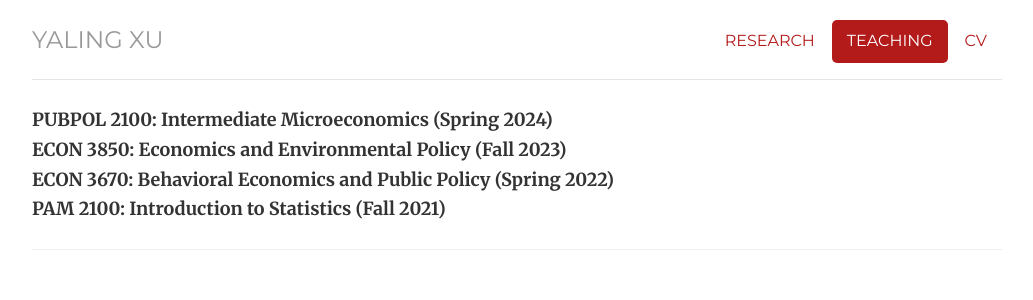
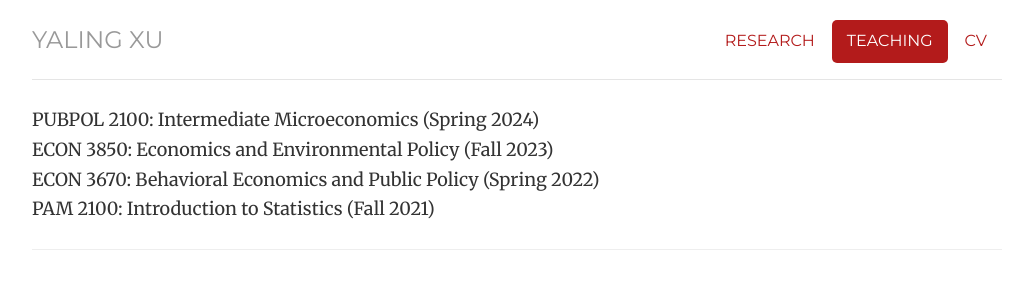
Before and after one commit to yalingx/yalingx.github.io, a Jekyll site: the page built from teaching/index.html, in a window 1280 px wide. Shown: the top 300 px of the page, without its empty margins (123-1156 px from the left). Built offline with Jekyll 4.4.1, drawn with Linux system fonts in a browser that asks for light colours.

Commit message:
add non-bold font for teaching

```diff
--- a/css/style.css
+++ b/css/style.css
@@ -186,3 +186,7 @@ a.c2:hover {
 		float: right !important;
 	}
 }
+
+.non-bold-h4 {
+    font-weight: normal;
+}
--- a/teaching/index.html
+++ b/teaching/index.html
@@ -8,22 +8,9 @@ description: Teaching Experience
 ---
 
 <!-- List the courses without feedback -->
-<h4>PUBPOL 2100: Intermediate Microeconomics (Spring 2024)</h4>
-<!-- <ul>
-    <li>Student evaluations: 4.9/5.0</li>
-</ul> -->
-
-<h4>ECON 3850: Economics and Environmental Policy (Fall 2023)</h4>
-
-<h4>ECON 3670: Behavioral Economics and Public Policy (Spring 2022)</h4>
-<!-- <ul>
-    <li>Student evaluations: 4.7/5.0</li>
-</ul> -->
-
-<h4>PAM 2100: Introduction to Statistics (Fall 2021)</h4>
-<!-- <ul>
-    <li>Student evaluations: 4.5/5.0</li>
-</ul> -->
-
+<h4 class="non-bold-h4">PUBPOL 2100: Intermediate Microeconomics (Spring 2024)</h4>
+<h4 class="non-bold-h4">ECON 3850: Economics and Environmental Policy (Fall 2023)</h4>
+<h4 class="non-bold-h4">ECON 3670: Behavioral Economics and Public Policy (Spring 2022)</h4>
+<h4 class="non-bold-h4">PAM 2100: Introduction to Statistics (Fall 2021)</h4>
 <hr />
 <!--
```
